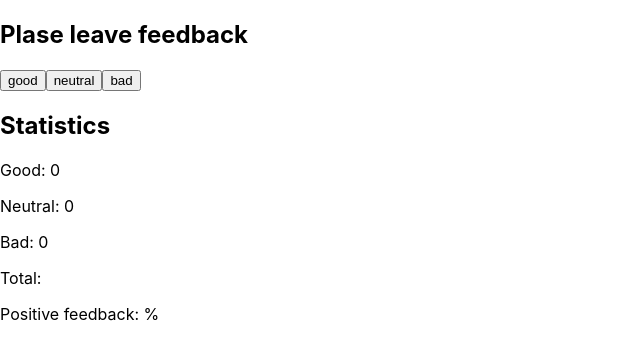
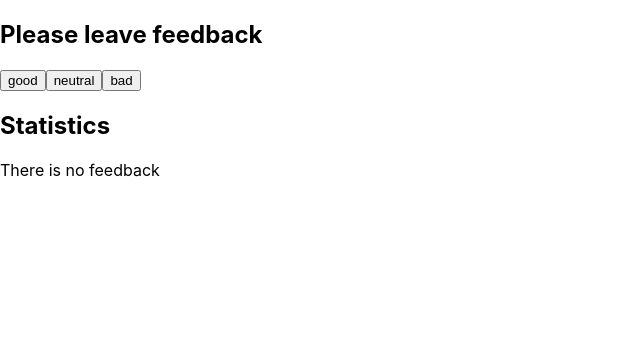
Before and after one commit to SheltaV/goit-react-hw-02-feedback, a React (Create React App) app: page / in a window 1280 px wide. Shown: the top 360 px of the page, without its empty margins (0-640 px from the left). Built offline with nearby package versions, Linux system fonts and the light colour scheme.

Commit message:
update-hw-02-feedback

```diff
--- a/src/components/App.jsx
+++ b/src/components/App.jsx
@@ -2,6 +2,8 @@ import { Component } from "react";
 
 import { FeedbackOptions } from "./FeedbackList/FeedbackList";
 import { Statistics } from "./Statistics/Statistics";
+import { Section } from './Section/Section';
+import { Notification } from "./Notification/Notification";
 
 export class App extends Component {
   state = {
@@ -13,40 +15,59 @@ export class App extends Component {
   handleClickCount = (option) => {
     this.setState((prevState) => {
       return {
-        [option]: prevState[Object.values(option)] + 1,
+        [option]: prevState[option] + 1,
         };
-      });
+    });
+    this.countTotalFeedback()
+    this.countPositiveFeedbackPercentage()
   }
 
   countTotalFeedback = () => {
-    this.setState({ total: 0 })
+    this.setState((prevState) => {
+      return {
+        total: prevState.good + prevState.neutral + prevState.bad
+      }
+    }
+    )
+  }
+
+  countPositiveFeedbackPercentage = () => {
     this.setState(prevState => {
       return {
-        total: prevState.total + 1
+        positive: Math.round((prevState.good / (1 + prevState.neutral + prevState.bad)) * 100)
       }
     })
   }
 
-  // countPositiveFeedbackPercentage = () => {
-  //   this.setState({ positive: 0 })
-  //   this.setState(prevState => {
-  //     return {
-  //       positive: (prevState.positive / (this.neutral + this.bad)) * 100
-  //     }
-  //   })
-  // }
-
 
   render() {
-    return ( <>
-      <FeedbackOptions options={Object.keys(this.state)} onLeaveFeedback={this.handleClickCount}/>
+    if (this.state.total > 0) {
+    return (<>
+      <Section title ='Please leave feedback'>
+      <FeedbackOptions options={Object.keys(this.state)}
+          onLeaveFeedback={this.handleClickCount} />
+      </Section>
 
+      <Section title='Statistics'>
       <Statistics good={this.state.good}
         neutral={this.state.neutral}
         bad={this.state.bad}
         total={this.state.total}
-        positivePercentage={this.state.positive} />
+          positivePercentage={this.state.positive} />
+      </Section>
       </>
-)
+      )
+    }
+    return (<>
+      <Section title ='Please leave feedback'>
+      <FeedbackOptions options={Object.keys(this.state)}
+          onLeaveFeedback={this.handleClickCount} />
+      </Section>
+
+      <Section title='Statistics'>
+      <Notification message="There is no feedback"/>
+      </Section>
+      </>
+    )
   };
 };
--- a/src/components/FeedbackList/FeedbackList.jsx
+++ b/src/components/FeedbackList/FeedbackList.jsx
@@ -1,10 +1,12 @@
 export const FeedbackOptions = ({options, onLeaveFeedback}) => {
 return <div>
-    <h2>Plase leave feedback</h2>
     {options.map(option => {
-        return <button key={option} onClick={evt => {
-            onLeaveFeedback(evt.target.value)
+        if (option !== 'total' && option !== 'positive') {
+            return <button key={option} onClick={() => {
+            onLeaveFeedback(option)
         }}>{option}</button>
+        }
+        return;
     })}
     </div>
 }
--- /dev/null
+++ b/src/components/Notification/Notification.jsx
@@ -0,0 +1,3 @@
+export const Notification = ({ message }) => {
+        return <div>{message}</div>
+}
--- /dev/null
+++ b/src/components/Section/Section.jsx
@@ -0,0 +1,6 @@
+export const Section = ({title, children}) => {
+    return <div>
+    <h2>{title}</h2>
+    {children}
+  </div>
+}
--- a/src/components/Statistics/Statistics.jsx
+++ b/src/components/Statistics/Statistics.jsx
@@ -1,6 +1,6 @@
 export const Statistics = ({good, neutral, bad, total, positivePercentage}) => {
     return <div>
-        <h2>Statistics</h2>
+
         <p>Good: {good}</p>
         <p>Neutral: {neutral}</p>
         <p>Bad: {bad}</p>
```
